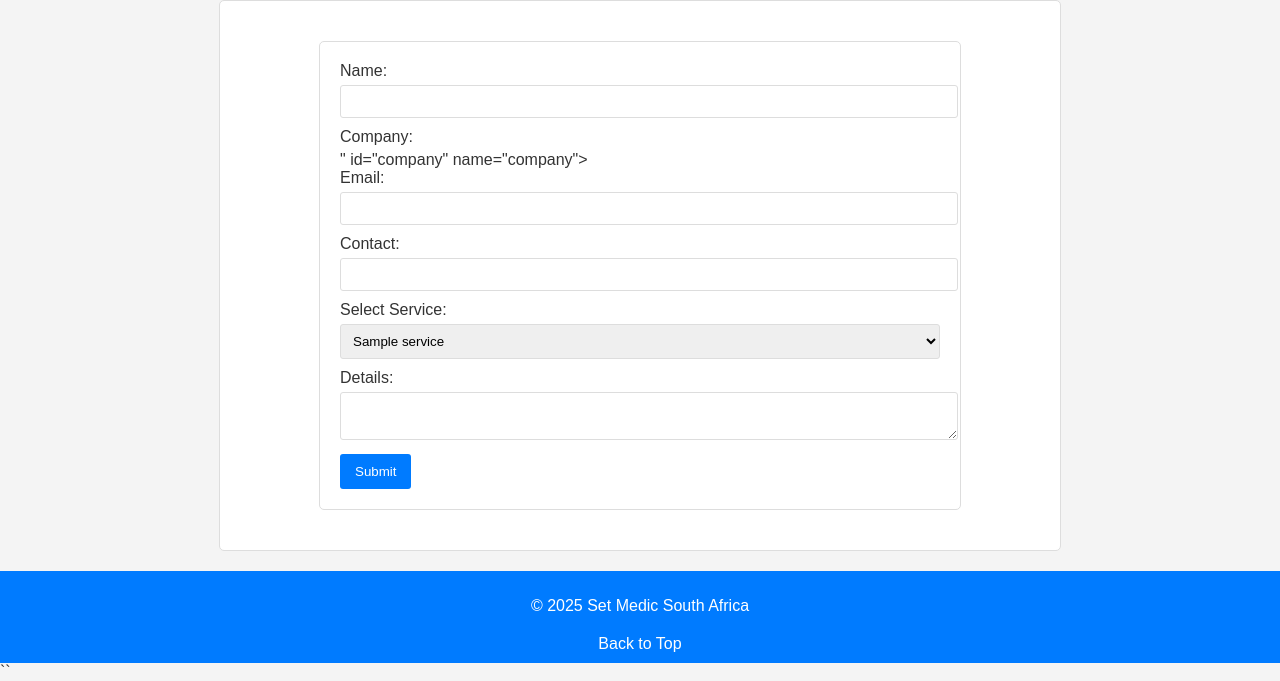
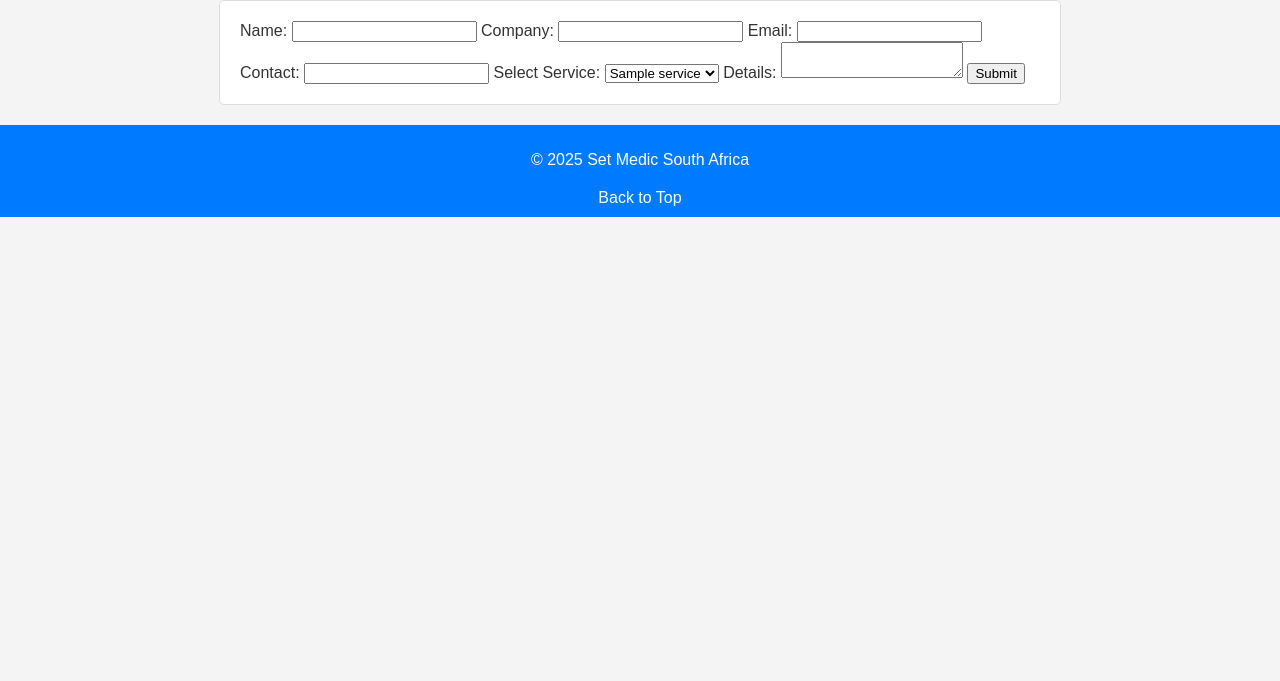
Before and after one commit to Quin-iPhone/FinalSetMedicApp, a Flask app: template templates/quote.html in a window 1280 px wide. Shown: the part 250-931 px from the top of the page. After the commit the page ends 467 px from the top, so only its background shows below. Run offline with Flask 2, Linux system fonts and the light colour scheme; the template is opened without the code that fills it: most values are stand-ins (such as "Sample title", 1, 10 or a date in 2020).

Commit message:
Update quote.html

```diff
--- a/templates/quote.html
+++ b/templates/quote.html
@@ -14,32 +14,39 @@
             <a href="{{ url_for('index') }}">Home</a>
         </nav>
     </header>
+
     <div class="container">
-        <form method="POST">
             <label for="name">Name:</label>
-            <input type="text" id="name" name="name" required><br>
+            <input type="text" id="name" name="name" required>
+
             <label for="company">Company:</label>
-           " id="company" name="company"><br>
+            <input type="text" id="company" name="company">
+
             <label for="email">Email:</label>
-            <input type="email" id="email" name="email" required><br>
+            <input type="email" id="email" name="email" required>
+
             <label for="contact">Contact:</label>
-            <input type="text" id="contact" name="contact" required><br>
+            <input type="text" id="contact" name="contact" required>
+
             <label for="service">Select Service:</label>
             <select id="service" name="service" required>
                 {% for service in services %}
                 <option value="{{ service.id }}">{{ service.name }}</option>
                 {% endfor %}
-            </select><br>
+            </select>
+
             <label for="details">Details:</label>
-            <textarea id="details" name="details"></textarea><br>
+            <textarea id="details" name="details"></textarea>
+
             <button type="submit">Submit</button>
         </form>
     </div>
+
     <footer>
         <p>&copy; 2025 Set Medic South Africa</p>
         <a href="#top" id="back-to-top">Back to Top</a>
     </footer>
+
     <script src="{{ url_for('static', filename='js/scripts.js') }}"></script>
 </body>
 </html>
-``
```
